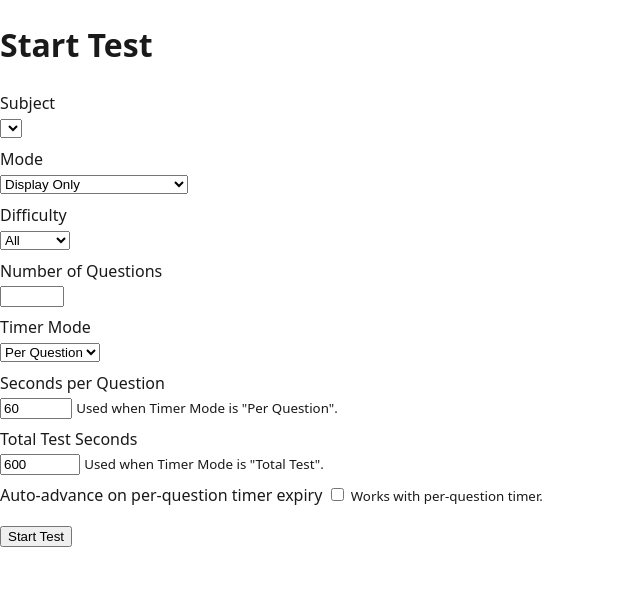
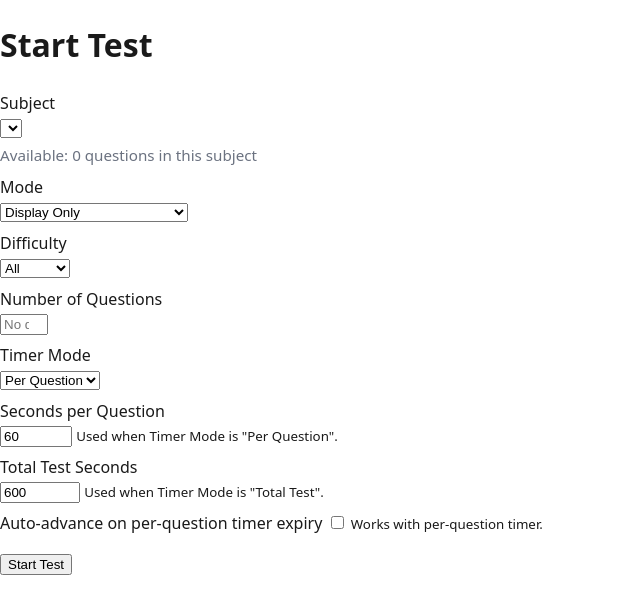
Before and after one commit to avirup/MCQ-Website, a Flask app: page / in a window 1280 px wide. Shown: the top 614 px of the page, without its empty margins (0-640 px from the left). Run offline with Flask 3, Linux system fonts and the light colour scheme; data that the repository does not hold is empty; parts of the project's set-up code (start-up, migrations or seed data) failed here and were passed over.

Commit message:
Got the start test page behaving properly

```diff
--- a/src/routes/student.py
+++ b/src/routes/student.py
@@ -1,7 +1,7 @@
 # routes/student.py
 from __future__ import annotations
 import uuid
-from datetime import datetime, timedelta
+from datetime import datetime, timedelta, timezone
 import random
 
 from flask import Blueprint, render_template, request, redirect, url_for, flash, abort
@@ -105,8 +105,21 @@ def _select_random_question_ids(subject_id: int, difficulty: str, n: int):
 @student_bp.route("/", methods=["GET"])
 def home():
     form = StartTestForm()
-    form.subject_id.choices = [(s.id, s.name) for s in Subject.query.order_by(Subject.name.asc()).all()]
-    return render_template("student/start_test.html", form=form)
+    subjects = Subject.query.order_by(Subject.name.asc()).all()
+    form.subject_id.choices = [(s.id, s.name) for s in subjects]
+    #form.subject_id.choices = [(s.id, s.name) for s in Subject.query.order_by(Subject.name.asc()).all()]
+
+    # Build a map: subject_id -> total questions (keys as strings for easy JS lookup)
+    available_map = {
+        str(s.id): Question.query.filter_by(subject_id=s.id).count()
+        for s in subjects
+    }
+
+    return render_template(
+        "student/start_test.html",
+        form=form,
+        available_map=available_map,   # <-- new
+    )
 
 @student_bp.route("/start-test", methods=["POST"])
 def start_test():
@@ -164,7 +177,7 @@ def start_test():
     total_test_duration   = total_secs if timer_mode == TimerModeEnum.total_test else None,
     auto_advance = auto_adv,
     expected_end_time = (
-        datetime.utcnow() + timedelta(seconds=total_secs)
+        datetime.now(timezone.utc) + timedelta(seconds=total_secs)
         if timer_mode == TimerModeEnum.total_test else None
         ),
     )
@@ -231,6 +244,13 @@ def test_page(test_id):
         if resp:
             selected_option = resp.selected_option
 
+    end_iso = None
+    if test.expected_end_time:
+        exp = test.expected_end_time
+        if exp.tzinfo is None:            # legacy rows created with naive UTC
+            exp = exp.replace(tzinfo=timezone.utc)
+        end_iso = exp.isoformat()          # e.g., "2025-08-29T10:15:00+00:00"
+
     # Timer config payload for client JS
     timer_config = {
         "mode": test.mode.value,  # 'display' or 'interactive'
@@ -239,7 +259,7 @@ def test_page(test_id):
         "per_question_duration": test.per_question_duration or 0,
         "total_duration": test.total_test_duration or 0,
         # Use UTC ISO format; your timer.js can compare with server time or display
-        "test_end_time": test.expected_end_time.isoformat() if test.expected_end_time else None,
+        "test_end_time": end_iso,
         "question_index": n,
         "total_questions": test.total_questions,
         "next_url": url_for("student.test_page", test_id=test.id, q=n+1) if n < test.total_questions else None,
--- a/src/templates/student/start_test.html
+++ b/src/templates/student/start_test.html
@@ -16,10 +16,12 @@
     {{ form.csrf_token }}
 
     <div>
-      <label>{{ form.subject_id.label }}</label><br>
-      {{ form.subject_id() }}
+      <label for="subject_id">{{ form.subject_id.label }}</label><br>
+      {{ form.subject_id(id="subject_id") }}
+      <div id="available-note" class="qmeta" style="margin-top:.35rem;"></div>
       {% for e in form.subject_id.errors %}<div style="color:#b00;">{{ e }}</div>{% endfor %}
     </div>
+
 
     <div style="margin-top:0.5rem;">
       <label>{{ form.mode.label }}</label><br>
@@ -66,4 +68,36 @@
       {{ form.submit() }}
     </div>
   </form>
+
+  <script>
+  // subject_id -> total questions (provided by the route)
+    const AVAILABLE_MAP = {{ available_map | tojson }};
+
+    const subjSel  = document.getElementById('subject_id');
+    const noteEl   = document.getElementById('available-note');
+    const numInput = document.getElementById('number_of_questions'); // optional
+
+    function updateAvailable() {
+      const sid = String(subjSel.value || "");
+      const count = AVAILABLE_MAP[sid] ?? 0;
+
+     if (noteEl) {
+       const s = count === 1 ? "" : "s";
+        noteEl.textContent = `Available: ${count} question${s} in this subject`;
+      }
+
+    // Optional UX: hint and max on number field
+      if (numInput) {
+        numInput.max = Math.max(count, 1);
+        if (!numInput.value) {
+          numInput.placeholder = count > 0 ? `Max ${count}` : "No questions available";
+        }
+      }
+    }
+
+    document.addEventListener('DOMContentLoaded', updateAvailable);
+    subjSel.addEventListener('change', updateAvailable);
+  </script>
+
+
 {% endblock %}
```
Also changed, not shown: 1 other file.
